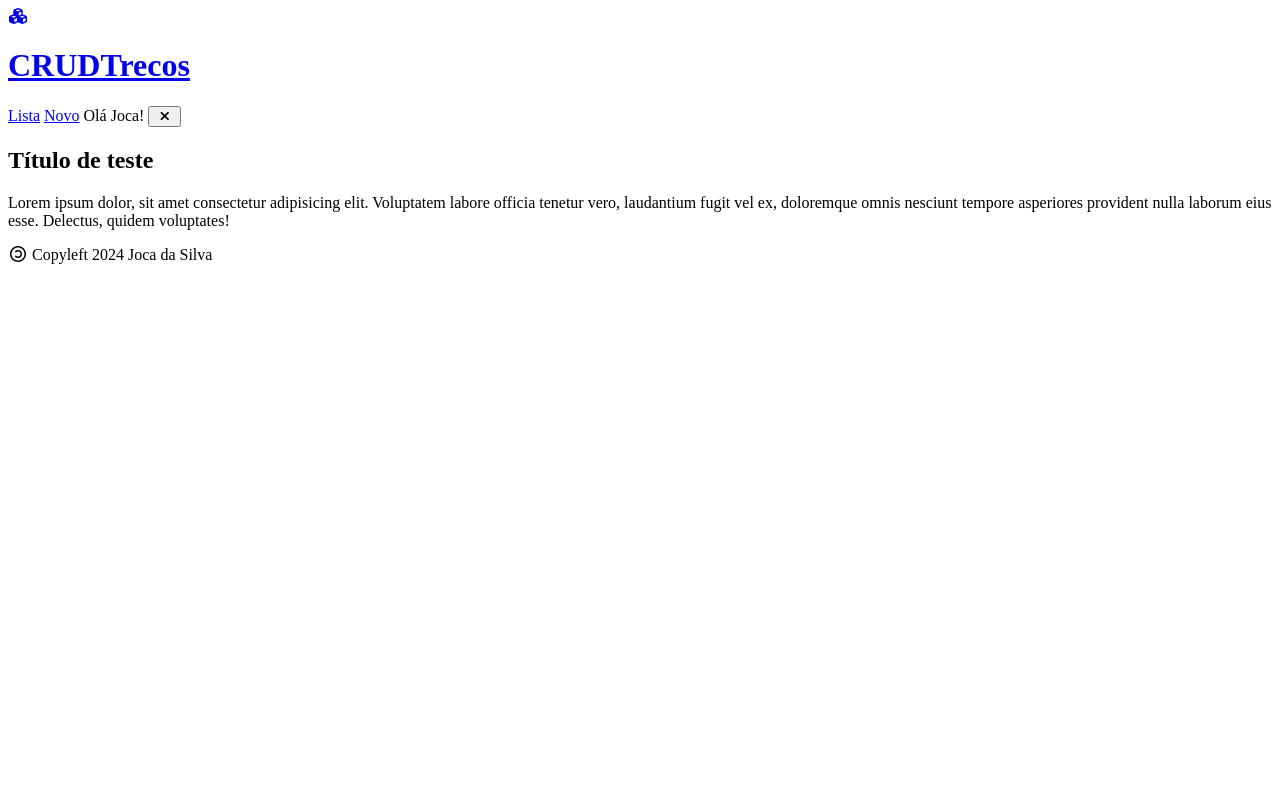
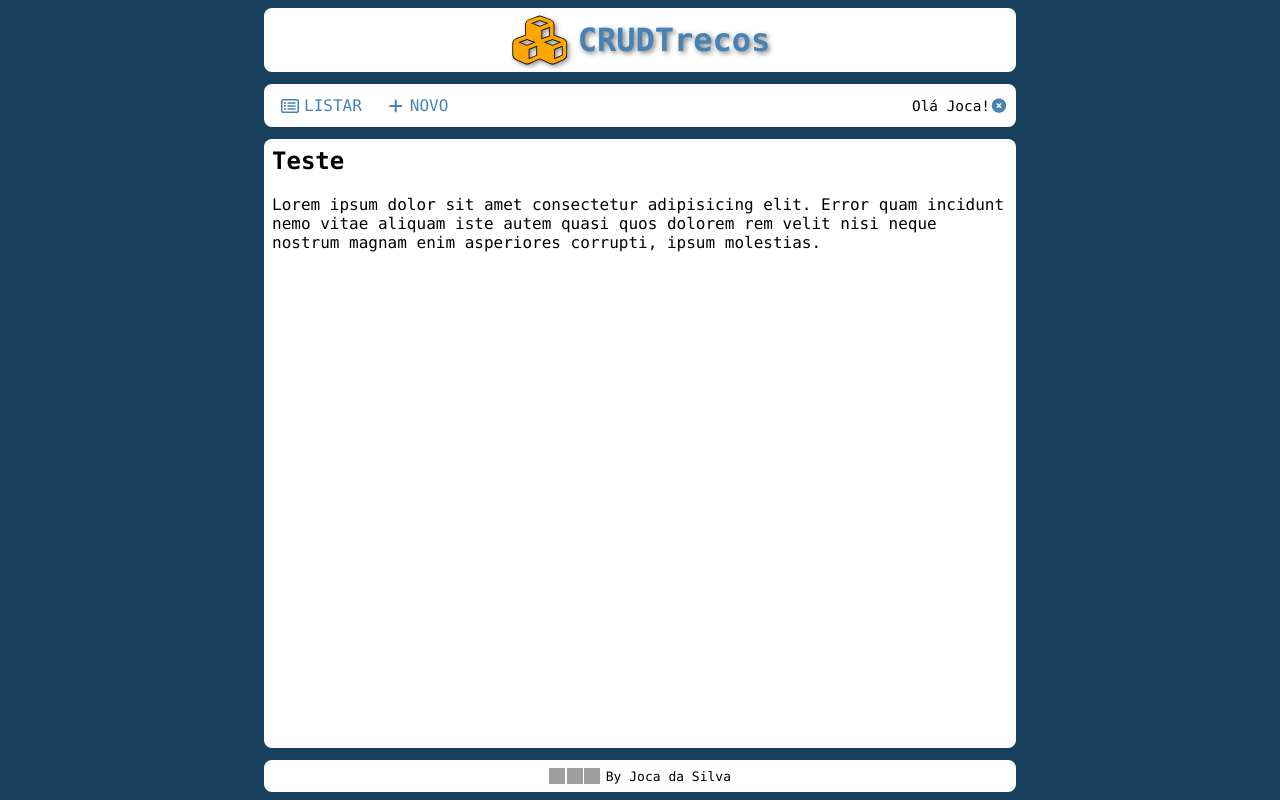
Before and after one commit to MBrito0/crudtrecos, a Flask app: page / in a window 1280 px wide. Run offline with Flask 3, Linux system fonts and the light colour scheme; some libraries are stand-ins or nearby versions; grey boxes are pictures that could not be loaded.

Commit message:
atualizando
os arquivos

```diff
--- a/app.py
+++ b/app.py
@@ -1,20 +1,33 @@
-# Importa as dependências
+# Importa as dependências do aplicativo
 from flask import Flask, render_template
 
-# Criar um aplicativo chamado 'app' do tipo 'Flask'
+# Cria um aplicativo Flask chamado "app"
 app = Flask(__name__)
 
-# Processa a rota "raiz" executando a função logo abaixo
+# Rota raiz, equivalente a páginai inicial do site (index)
 @app.route("/")
-def home(): # Função a ser executada
+def home(): # Função executada ao acessar a rota raiz
 
-    page = {
-        'titulo': 'CRUDTrecos'
+    # Cria um usuário "fake" para testes
+    # No futuro, isso virá de um cookie
+    usuario = {
+        'nome': 'Joca da Silva',
+        'id': '1'
     }
 
-    # retorno para o navegador
-    return render_template('_template.html', **page)
+    # Extrai apenas o primeiro nome do usuário
+    usuario['pnome'] = usuario['nome'].split()[0]
 
-# Executa o servidor de teste
+    # Dados, variáveis e valores a serem passados para o template HTML
+    pagina = {
+        'titulo': 'CRUDTrecos',
+        'usuario': usuario
+    }
+
+    # Renderiza o template HTML, passaod valores para ele
+    return render_template('_template.html', **pagina)
+
+# Executa o servidor HTTP se estiver no modo de desenvolvimento
+# Remova / comente essas linhas no modo de produção
 if __name__ == '__main__':
     app.run(debug=True)
--- a/requirements.txt
+++ b/requirements.txt
@@ -6,5 +6,5 @@ Flask-MySQLdb==2.0.0
 itsdangerous==2.2.0
 Jinja2==3.1.4
 MarkupSafe==3.0.2
-mysqlclient==2.2.5
+mysqlclient==2.2.4
 Werkzeug==3.0.6
--- a/static/css/_template.css
+++ b/static/css/_template.css
@@ -1,2 +1,184 @@
-/* importa a bilbioteca de ícones Font Awesome */
+/* Importa a bilbioteca de ícones Font Awesome da CDNJS */
 @import url('https://cdnjs.cloudflare.com/ajax/libs/font-awesome/6.6.0/css/all.min.css');
+
+/* Definições e paleta de cores do tema */
+:root {
+    /* Fonte padrão */
+    --font-family: Consolas, "Courier New", "Lucida Console", Monaco, monospace;
+    --font-size: 16px;
+
+    /* Cor de fundo do site */
+    --background-color: rgb(23, 64, 92);
+
+    /* Cor 1 do tema */
+    --primary-color: steelblue;
+
+    /* Cor 2 do tema */
+    --secondary-color: orange;
+
+    /* Cor 3 do tema */
+    --tertiary-color: orangered;
+
+    /* Cor de fundo das caixas*/
+    --box-background-color: white;
+
+    /* Definição do logotipo */
+    --logo-border: .8px black;
+}
+
+* {
+    box-sizing: border-box;
+    outline: none;
+}
+
+html,
+body,
+#wrap {
+    position: relative;
+    width: 100%;
+    height: 100%;
+    margin: 0;
+    padding: 0;
+    font-family: var(--font-family);
+    font-size: var(--font-size);
+}
+
+body {
+    background-color: var(--background-color);
+}
+
+/* Estilos de links */
+a {
+    color: var(--primary-color);
+    text-decoration: none;
+}
+
+a:hover {
+    color: var(--tertiary-color);
+}
+
+/* Estilos para inputs, textarea e button */
+input,
+textarea,
+button {
+    font-family: inherit;
+    font-size: inherit;
+}
+
+/* Contêiner principal */
+#wrap {
+    min-width: 280px;
+    max-width: 768px;
+    margin: auto;
+    display: flex;
+    flex-direction: column;
+}
+
+/* Elementos filhos de #wrap */
+#wrap>header,
+#wrap>nav,
+#wrap>main,
+#wrap>footer {
+    background-color: var(--box-background-color);
+    padding: .5rem;
+    margin: .25rem .5rem .5rem .5rem;
+    border-radius: .5rem;
+}
+
+#wrap>header {
+    margin-top: .5rem;
+}
+
+#wrap>header a {
+    display: flex;
+    align-items: center;
+    justify-content: center;
+}
+
+#wrap>header i {
+    display: block;
+    margin-right: .5rem;
+    font-size: 3rem;
+    color: var(--secondary-color);
+    -webkit-text-stroke: var(--logo-border);
+    text-shadow: 2px 2px 5px grey;
+}
+
+#wrap>header h1 {
+    color: var(--primary-color);
+    margin: 0;
+    text-shadow: 2px 2px 5px grey;
+}
+
+#wrap>nav {
+    display: flex;
+    align-items: center;
+}
+
+#wrap>nav>a {
+    color: var(--primary-color);
+    display: flex;
+    flex-direction: column;
+    align-items: center;
+    justify-content: center;
+    padding: .25rem .5rem;
+    margin-right: .5rem;
+    text-transform: uppercase;
+}
+
+#wrap>nav>a:hover {
+    color: var(--box-background-color);
+    background-color: var(--primary-color);
+    border-radius: .25rem;
+}
+
+#wrap>nav>span {
+    display: flex;
+    margin-left: auto;
+    font-size: 90%;
+    align-items: center;
+    justify-content: flex-end;
+}
+
+#wrap>nav>a i {
+    font-size: 1.5rem;
+    margin-bottom: .25rem;
+}
+
+/* Larguras maiores que 425px (inclusive) */
+@media screen and (min-width: 425px) {
+    #wrap>nav>a {
+        flex-direction: row;
+    }
+
+    #wrap>nav>a i {
+        font-size: 1rem;
+        margin: 0 .25rem 0 0;
+    }
+}
+
+#wrap>main {
+    flex-grow: 1;
+}
+
+#wrap>main>h2:first-child {
+    margin-top: 0;
+}
+
+#wrap>footer {
+    font-size: small;
+    display: flex;
+    align-items: center;
+    justify-content: center;
+}
+
+#wrap>footer a {
+    display: flex;
+    margin-right: .25rem;
+}
+
+#wrap>footer img {
+    width: 1rem;
+    height: 1rem;
+    margin-right: .1rem;
+}
--- a/templates/_template.html
+++ b/templates/_template.html
@@ -5,6 +5,7 @@
     <meta charset="UTF-8">
     <meta name="viewport" content="width=device-width, initial-scale=1.0">
     <link rel="stylesheet" href="/static/css/_template.css">
+    <link rel="shortcut icon" href="/static/img/favicon.png">
     <title>{{ titulo }}</title>
 </head>
 
@@ -12,33 +13,38 @@
 
     <div id="wrap">
 
-        {# Cabeçalho do template #}
         <header>
             <a href="/">
                 <i class="fa-solid fa-cubes fa-fw"></i>
-                <h1>{{ titulo }}</h1>
+                <h1>CRUDTrecos</h1>
             </a>
         </header>
 
         <nav>
-            <a href="/">Lista</a>
-            <a href="/novo">Novo</a>
+            <a href="/" title="Listar meus trecos"><i
+                    class="fa-regular fa-rectangle-list fa-fw"></i><span>Listar</span></a>
+            <a href="/novo" title="Cadastrar novo treco"><i class="fa-solid fa-plus fa-fw"></i><span>Novo</span></a>
             <span>
-                Olá Joca!
-                <button><i class="fa-solid fa-xmark fa-fw"></i></button>
+                Olá {{ usuario.pnome }}!
+                <a href="/sair" title="Sair / Logout do aplicativo"><i class="fa-solid fa-circle-xmark fa-fw"></i></a>
             </span>
         </nav>
 
         <main>
 
-<h2>Título de teste</h2>
-<p>Lorem ipsum dolor, sit amet consectetur adipisicing elit. Voluptatem labore officia tenetur vero, laudantium fugit vel ex, doloremque omnis nesciunt tempore asperiores provident nulla laborum eius esse. Delectus, quidem voluptates!</p>
+            <h2>Teste</h2>
+            <p>Lorem ipsum dolor sit amet consectetur adipisicing elit. Error quam incidunt nemo vitae aliquam iste
+                autem quasi quos dolorem rem velit nisi neque nostrum magnam enim asperiores corrupti, ipsum molestias.
+            </p>
 
         </main>
 
         <footer>
-            <i class="fa-regular fa-copyright fa-rotate-180 fa-fw"></i>
-            Copyleft 2024 Joca da Silva
+            <a href="https://creativecommons.org/licenses/by-sa/4.0/?ref=chooser-v1" target="_blank" rel="license noopener noreferrer">
+                <img src="https://mirrors.creativecommons.org/presskit/icons/cc.svg?ref=chooser-v1" alt="Creative Commons License">
+                <img src="https://mirrors.creativecommons.org/presskit/icons/by.svg?ref=chooser-v1" alt="Creative Commons Attribution">
+                <img src="https://mirrors.creativecommons.org/presskit/icons/sa.svg?ref=chooser-v1" alt="Creative Commons Share Adapt">
+            </a> By Joca da Silva
         </footer>
 
     </div>
```
Also changed, not shown: .database/testes.sql, README.md, static/img/favicon.png (added), 2 other files.
